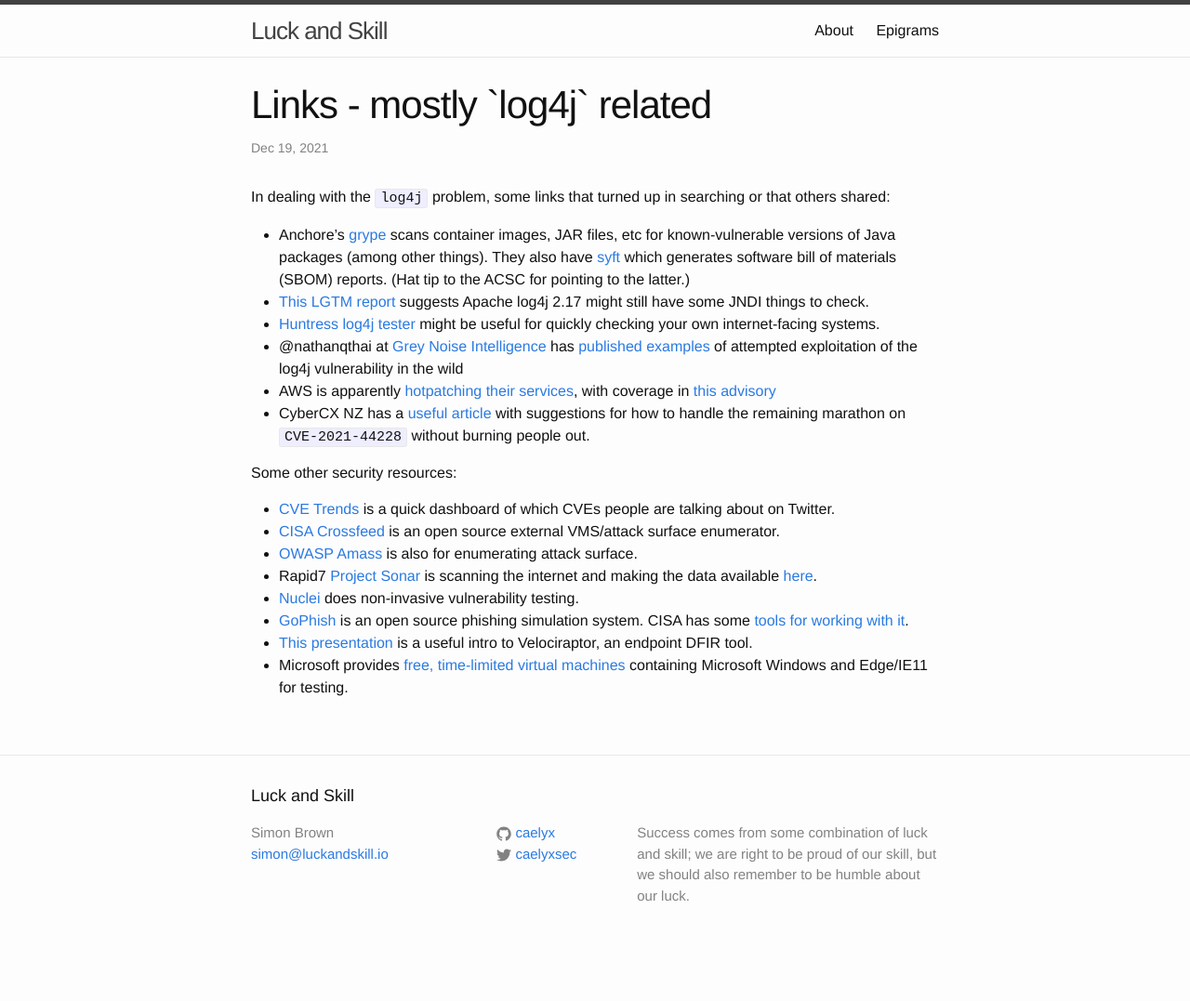
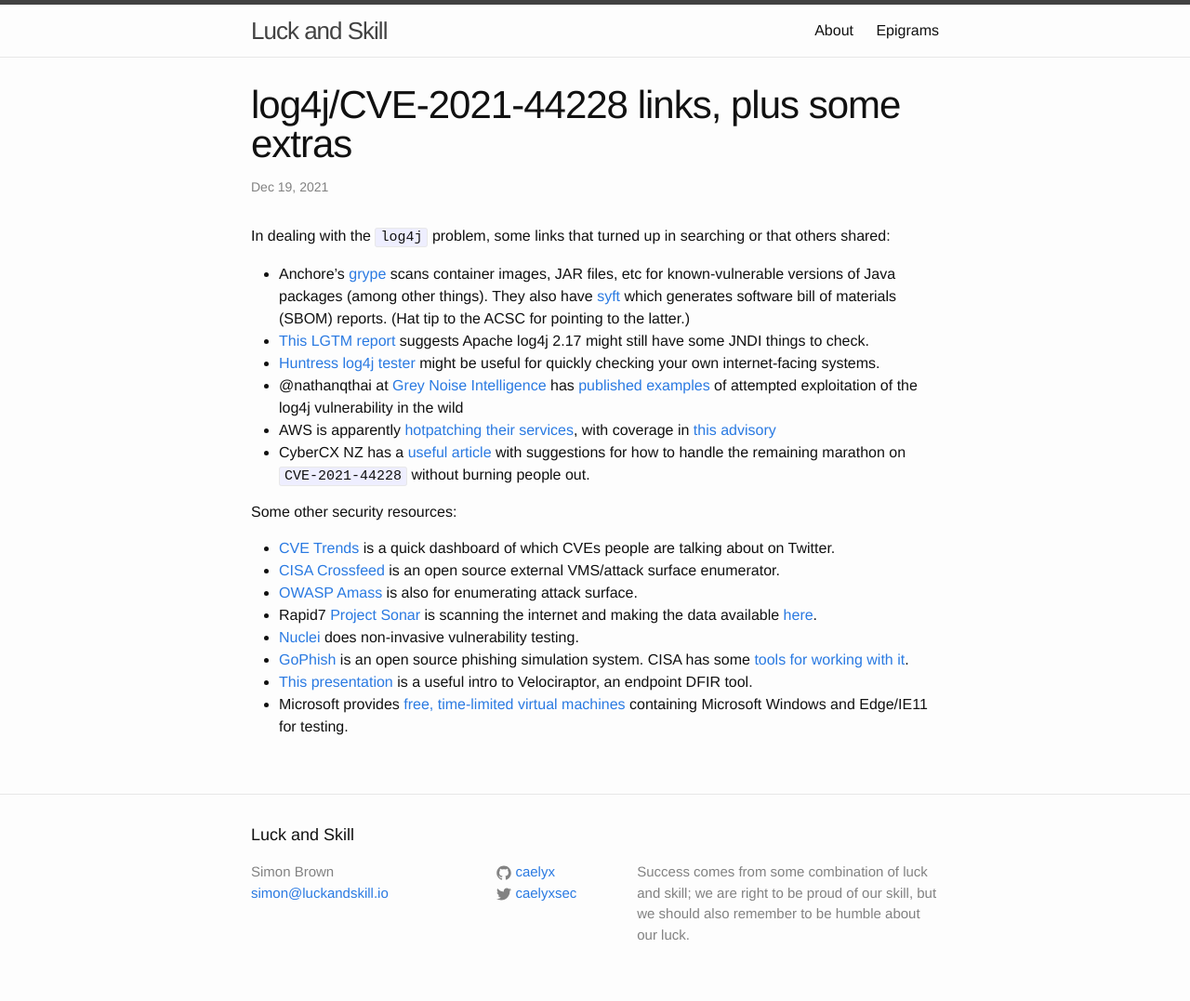
Before and after one commit to caelyx/caelyx.github.io, a Jekyll site: the page built from _posts/2021-12-19-links.md, in a window 1280 px wide. Shown: the whole page at 93% size. Built offline with Jekyll 4.4.1, drawn with Linux system fonts in a browser that asks for light colours; before the commit the page ends 1035 px from its top, so only the background shows below that.

Commit message:
2021-12-19 - updated post title

```diff
--- a/_posts/2021-12-19-links.md
+++ b/_posts/2021-12-19-links.md
@@ -1,6 +1,6 @@
 ---
 layout: post
-title: "Links - mostly `log4j` related"
+title: "log4j/CVE-2021-44228 links, plus some extras"
 date: "2021-12-19 11:03:00 +1100"
 ---
 
```
